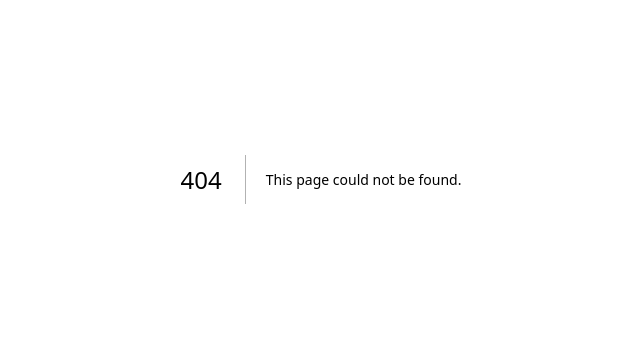
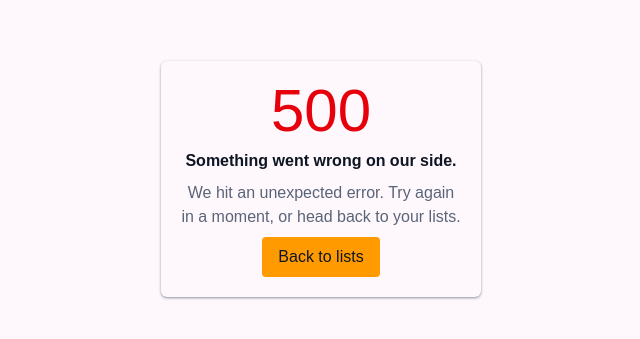
Before and after one commit to Tauromachian/buying-list, a Next.js app: page /server-error in a window 1280 px wide. Before the commit this address had no page. Shown: the part 221-560 px from the top of the page, without its empty margins (319-959 px from the left). Built offline with nearby package versions, Linux system fonts and the light colour scheme.

Commit message:
Make server error page

```diff
--- /dev/null
+++ b/app/server-error/page.tsx
@@ -0,0 +1,35 @@
+import type { Metadata } from "next";
+import Link from "next/link";
+
+import { Card } from "@/components/Card";
+
+export const metadata: Metadata = {
+  title: "Something went wrong",
+};
+
+/**
+ * Landing page for API server errors (5xx).
+ *
+ * Since the data is fetched from client components, the `error.tsx`
+ * boundary never fires for failed `fetch` calls — instead `assertOk`
+ * (in `lib/api/_utils.ts`) navigates here on any 5xx response.
+ */
+export default function ServerErrorPage() {
+  return (
+    <main className="flex flex-1 items-center justify-center m-5">
+      <Card className="w-80 flex flex-col items-center gap-2 text-center">
+        <p className="font-serif text-6xl text-danger-0">500</p>
+        <p className="font-bold">Something went wrong on our side.</p>
+        <p className="text-text-1">
+          We hit an unexpected error. Try again in a moment, or head back to
+          your lists.
+        </p>
+
+        {/* Mirrors `Button`'s default variant styles, as a link */}
+        <Link href="/" className="cursor-pointer rounded bg-accent-0 px-4 py-2">
+          Back to lists
+        </Link>
+      </Card>
+    </main>
+  );
+}
```
